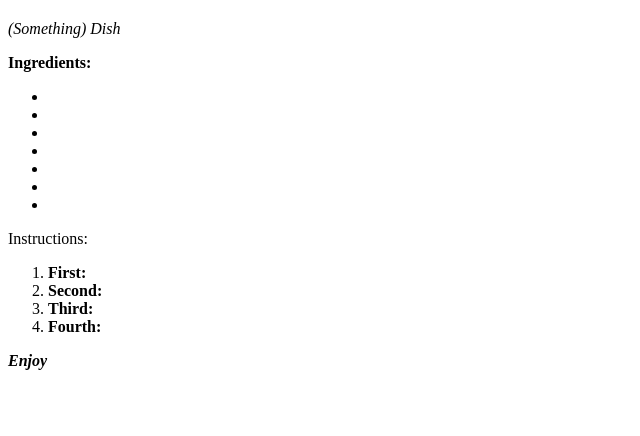
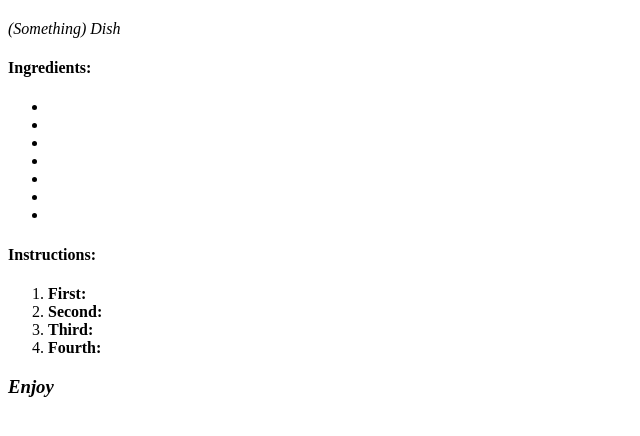
Before and after one commit to P0PZEE/odin-recipres, a plain HTML site: page recipres/recipre_3.html in a window 1280 px wide. Shown: the whole page, without its empty margins (0-640 px from the left). Drawn offline with Linux system fonts and the light colour scheme.

Commit message:
Fix some code using <p> and replaced with <hnumber> for better code Readability

```diff
--- a/recipres/recipre_3.html
+++ b/recipres/recipre_3.html
@@ -9,7 +9,7 @@
         <h2>  </h2>
 
         <p> <strong>  </strong>  <em> (Something) Dish </em> </p>
-        <p> <strong> Ingredients: </strong></p>
+        <h4> <strong> Ingredients: </strong></h4>
 
      <!--Note: Resize Recipe From -->
 
@@ -25,7 +25,7 @@
 
         </ul>
 
-        <p> Instructions: </p>
+        <h4> Instructions: </h4>
         <ol>
 
             <li> <strong>First:</strong>  </li>
@@ -35,7 +35,7 @@
 
         </ol>
 
-        <p> <em><strong> Enjoy </strong></em> </p>
+        <h3> <em><strong> Enjoy </strong></em> </h3>
     </body>
 
 </html>
```
Also changed, not shown: recipres/recipre_4.html (+3 -3 lines), recipres/recipre_5.html (+3 -3 lines), recipres/recipre_copy.html (+3 -3 lines).
